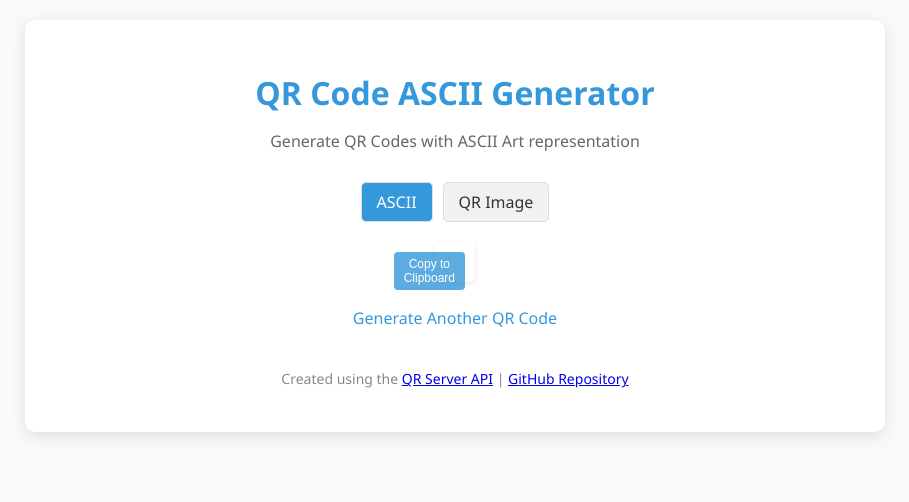
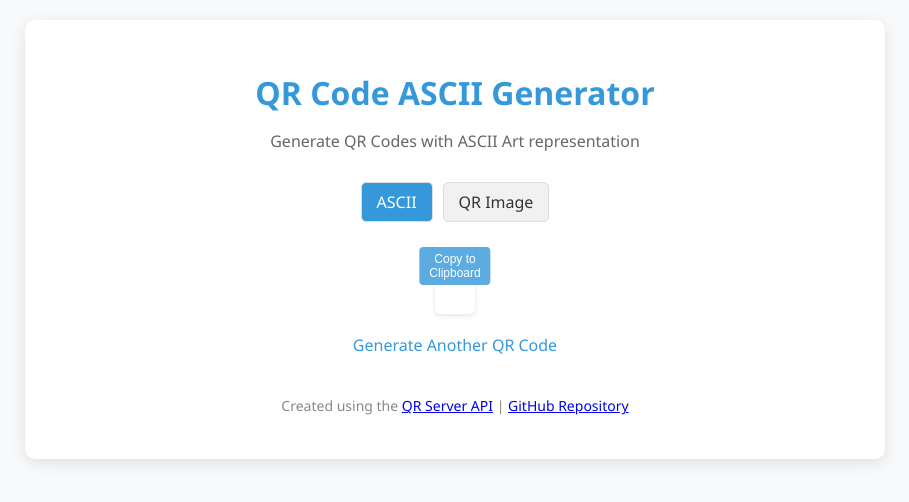
Before and after one commit to JLENF/qrcode-ascii, a Flask app: template templates/result.html in a window 1280 px wide. Shown: the top 502 px of the page, without its empty margins (185-1094 px from the left). Run offline with Flask 3, Linux system fonts and the light colour scheme; the template is opened without the code that fills it, so the values that code supplies are empty.

Commit message:
feat: add result page with ASCII and QR image tabs, copy functionality

```diff
--- a/templates/result.html
+++ b/templates/result.html
@@ -67,17 +67,14 @@
         }
 
         .ascii-output {
-            font-family: 'Courier New', monospace;
-            line-height: 1;
-            letter-spacing: 0;
+            position: relative;
             margin: 0 auto;
             display: inline-block;
             text-align: center;
             background-color: white;
-            padding: 20px;
+            padding: 30px 20px 20px 20px; /* Increased top padding for copy button */
             border-radius: 5px;
             box-shadow: 0 2px 5px rgba(0, 0, 0, 0.1);
-            position: relative;
         }
 
         .ascii-output pre {
@@ -86,12 +83,19 @@
             white-space: pre;
             font-family: 'Courier New', monospace;
             font-size: 14px;
+            line-height: 1;
+            letter-spacing: 0;
+            font-weight: bold;
+            color: black;
+            text-align: left;
+            display: inline-block;
         }
 
         .copy-btn {
             position: absolute;
-            top: 10px;
-            right: 10px;
+            top: 5px;
+            left: 50%;
+            transform: translateX(-50%);
             background-color: #3498db;
             color: white;
             border: none;
@@ -101,6 +105,7 @@
             font-size: 12px;
             opacity: 0.8;
             transition: opacity 0.3s;
+            z-index: 5;
         }
 
         .copy-btn:hover {
@@ -109,14 +114,17 @@
 
         .copy-success {
             position: absolute;
-            top: 40px;
-            right: 10px;
+            top: 5px;
+            left: 50%;
+            transform: translateX(-50%) translateY(-100%);
+            margin-top: -5px;
             background-color: #2ecc71;
             color: white;
             padding: 5px 10px;
             border-radius: 4px;
             font-size: 12px;
             display: none;
+            z-index: 6;
         }
 
         .qr-image {
```
